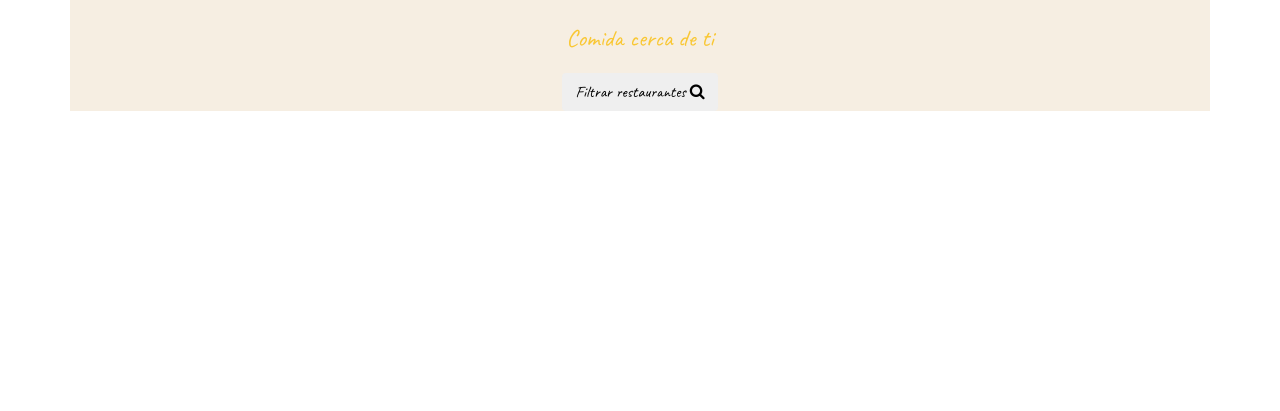
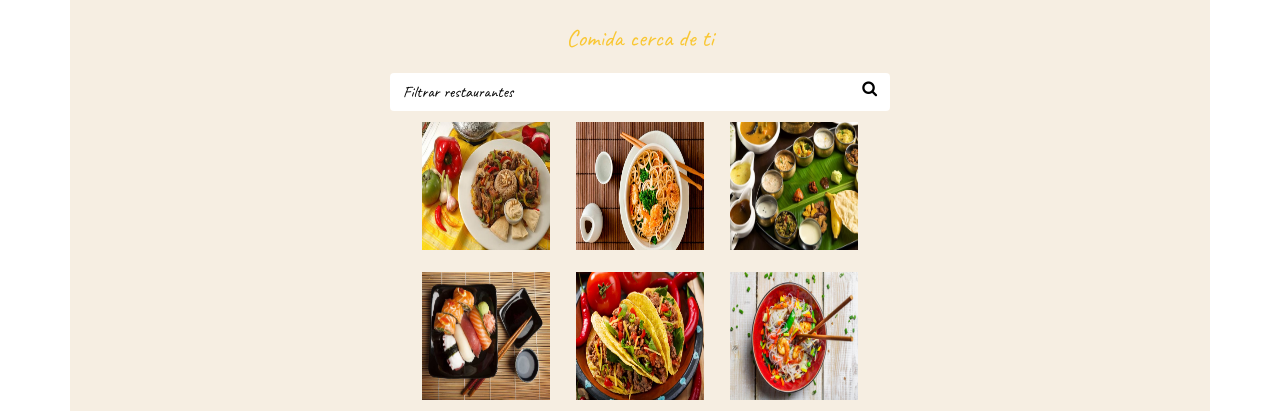
Before and after one commit to lpalominosf/foodmap, a plain HTML site: page index.html in a window 1280 px wide. Shown: the part 492-903 px from the top of the page. Before the commit the page ends 800 px from the top, so only its background shows below. Drawn offline with nearby package versions, Linux system fonts and the light colour scheme.

Commit message:
añadiendo segunda pantalla

```diff
--- a/assets/css/style.css
+++ b/assets/css/style.css
@@ -68,6 +68,19 @@ body{
 
 .search{
 	font-family: 'Caveat', cursive;
+	background: #fff;
+	width: 500px;
+	text-align: left;
+}
+
+.fa-search {
+	float: right;
+}
+
+.food{
+	width: 150px;
+	height: 150px;
+	padding: 1%;
 }
 
 @media screen and (max-width: 600px){
--- a/assets/js/app.js
+++ b/assets/js/app.js
@@ -1,12 +1,12 @@
 $(document).ready(function(){
-	$('#status').delay(3000).fadeOut('slow');
-	$('#preloader').delay(3000).fadeOut();
+	$('#status').delay(1000).fadeOut('slow');
+	$('#preloader').delay(1000).fadeOut();
 	$('.second-screen').hide();
 
 
 
 	setTimeout(function(){
 	$('.second-screen').show();
-	}, 3000);
+	}, 1000);
 
 });
--- a/index.html
+++ b/index.html
@@ -46,9 +46,27 @@
 				</div>
 			</div>
 			<div class="row">
-				<div class="col">
+				<div class="col-xs-12 col-md-12 col-lg-12">
 					<h4 class="food-around" >Comida cerca de ti</h2>
 					<a href="#"><button type="button" class="search btn btn-default">Filtrar restaurantes <span class="fa fa-search" aria-hidden="true"></span></button></a>
+				</div>
+			</div>
+			<div class="row">
+				<div class="container">
+					<div class="col-xs-12 col-md-12 col-lg-12">
+						<img class="food" src="assets/images/arabe.jpg" alt="Comida Arabe">
+						<img class="food" src="assets/images/china.jpg" alt="Comida China">
+						<img class="food" src="assets/images/india.jpg" alt="Comida India">
+					</div>
+				</div>
+			</div>
+			<div class="row">
+				<div class="container">
+					<div class="col-xs-12 col-md-12 col-lg-12">
+						<img class="food" src="assets/images/japonesa.jpg" alt="Comida Japonesa">
+						<img class="food" src="assets/images/mexicana.jpg" alt="Comida Mexicana">
+						<img class="food" src="assets/images/thai.jpg" alt="Comida Thai">
+					</div>
 				</div>
 			</div>
 		</div>
```
